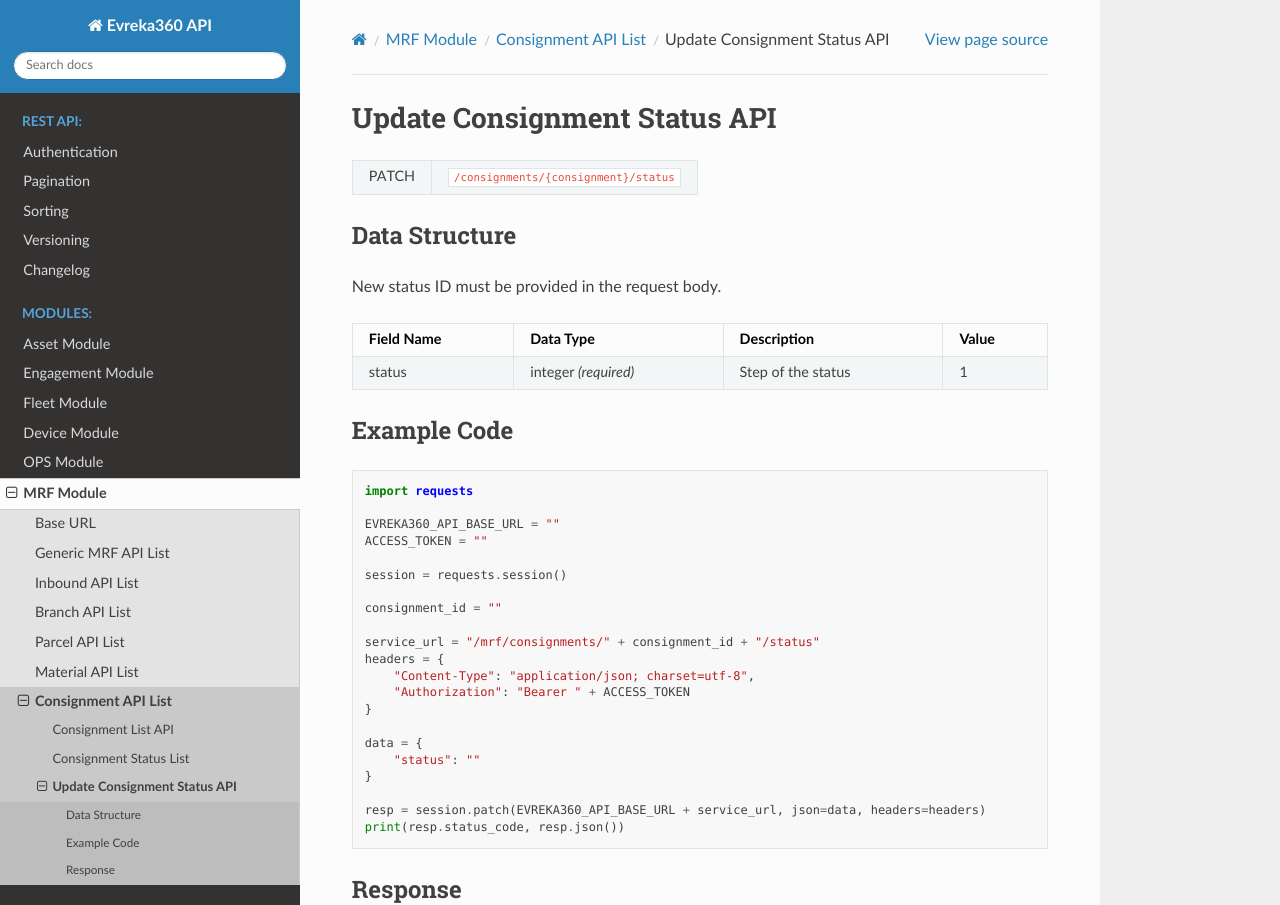
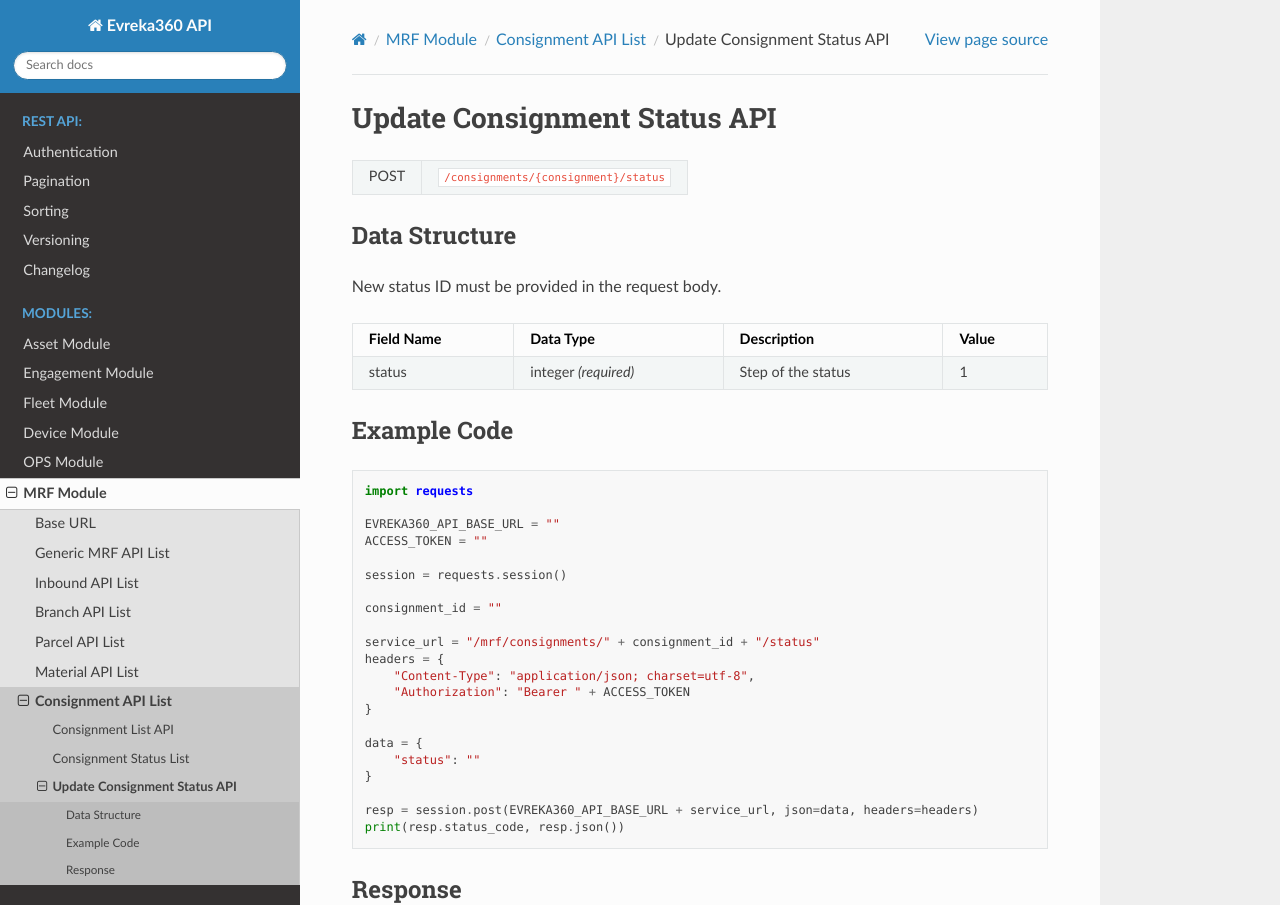
Before and after one commit to evrekadev/evreka-api-doc, a Sphinx documentation site: the page built from source/mrf/consignment/change-status.rst, in a window 1280 px wide and 1392 px high. Shown: the top 905 px of the window. Built offline with Sphinx 7.4.7 and the Read the Docs theme 3.1.0, drawn with Linux system fonts in a browser that asks for light colours.

Commit message:
DEV-20040
method changed to post from patch

```diff
--- a/source/mrf/consignment/change-status.rst
+++ b/source/mrf/consignment/change-status.rst
@@ -8,7 +8,7 @@ Update Consignment Status API
 .. table::
 
    +-------------------+--------------------------------------------+
-   | PATCH             | ``/consignments/{consignment}/status``     |
+   | POST              | ``/consignments/{consignment}/status``     |
    +-------------------+--------------------------------------------+
 
 Data Structure
@@ -49,7 +49,7 @@ Example Code
         "status": ""
     }
 
-    resp = session.patch(EVREKA360_API_BASE_URL + service_url, json=data, headers=headers)
+    resp = session.post(EVREKA360_API_BASE_URL + service_url, json=data, headers=headers)
     print(resp.status_code, resp.json())
 
 Response
```
